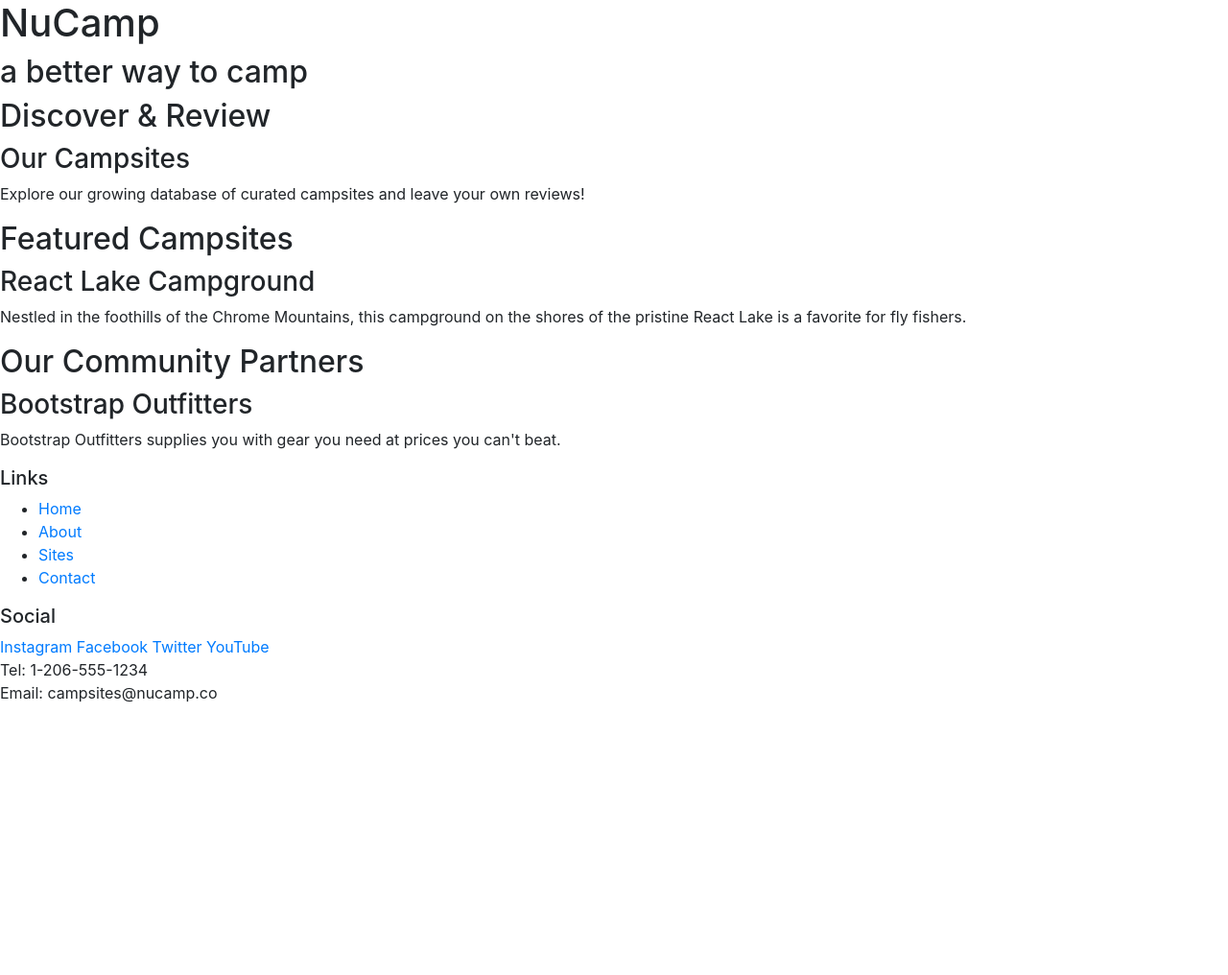
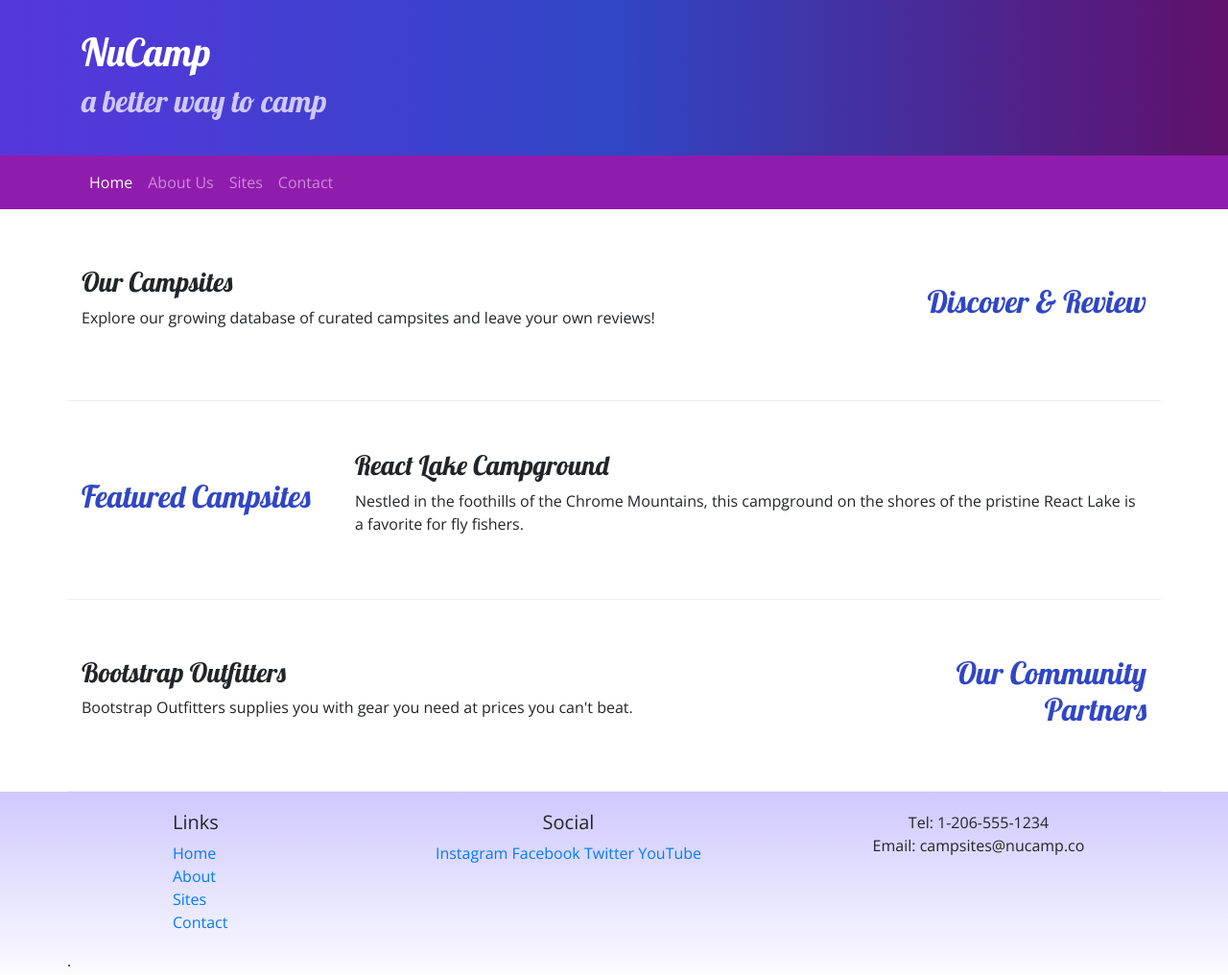
Before and after one commit to Mewdude/git-test, a website: page index.html in a window 1280 px wide. Shown: the whole page at 96% size. Before the commit the page ends 800 px from the top, so only its background shows below. Drawn offline with nearby package versions, Linux system fonts and the light colour scheme.

Commit message:
Navbar and Breadcrumbs

```diff
--- /dev/null
+++ b/css/styles.css
@@ -0,0 +1,36 @@
+body {
+    font-family: "Open Sans", sans-serif;
+}
+h1,h2,h3{
+font-family: "Lobster", cursive;
+}
+
+h2{
+    color:#3046C5 ;
+}
+
+header h2{
+    color: #cec8ff;
+}
+
+footer{
+    background-image: linear-gradient(#cec8ff, white);
+    padding: 20px 0;
+}
+
+.jumbotron{
+    margin: 0;
+    padding: 30px;
+    background-image: linear-gradient(to right, #5637DD,#3046C5, #60106B);
+    color: white;
+}
+
+.row-content{
+    padding: 50px 0;
+    border-bottom: 1px ridge;
+    min-height: 200px;
+}
+
+.navbar{
+    background-color: #901CAD;
+}
--- a/index.html
+++ b/index.html
@@ -2,60 +2,107 @@
 <html lang="en">
 
     <head>
+        <!-- Required meta tags always come first -->
         <meta charset="utf-8" />
-    <meta name="viewport" content="width=device-width, initial-scale=1"/>
-    <!--Bootstrap CSS-->
-    <link rel="stylesheet" href="node_modules/bootstrap/dist/css/bootstrap.min.css"/>
+        <meta name="viewport" content="width=device-width, initial-scale=1" />
+
+        <!-- Bootstrap CSS -->
+        <link rel="stylesheet" href="node_modules/bootstrap/dist/css/bootstrap.min.css" />
+
+        <!-- Additional CSS must be placed after Bootstrap CSS -->
+        <link rel="stylesheet" href="https://fonts.googleapis.com/css?family=Lobster|Open+Sans" />
+        <link rel="stylesheet" href="css/styles.css" />
         <title>NuCamp: A Better Way To Camp</title>
     </head>
 
 <body>
 
-    <header>
-        <div>
+    <header class="jumbotron jumbotron-fluid">
+        <div class="container">
+            <div class="row">
+                <div class="col">
                     <h1>NuCamp</h1>
                     <h2>a better way to camp</h2>
                 </div>
+            </div>
+        </div>
     </header>
 
-    <div>
-        <h2>Discover & Review</h2>
+    <nav class="navbar navbar-expand-sm navbar-dark sticky-top">
+        <div class="container">
+            <button class="navbar-toggler ml-auto"
+                type="button"
+                data-toggle="collapse"
+                data-target="#nucampNavbar">
+                <span class="navbar-toggler-icon"></span>
+            </button>
+            <div class="collapse navbar-collapse" id="nucampNavbar">
+                <ul class="navbar-nav">
+                    <li class="nav-item active"><a class="nav-link" href="#">Home</a></li>
+                    <li class="nav-item"><a class="nav-link" href="aboutus.html">About Us</a></li>
+                    <li class="nav-item"><a class="nav-link" href="#">Sites</a></li>
+                    <li class="nav-item"><a class="nav-link" href="#">Contact</a></li>
+                </ul>
+            </div>
+        </div>
+    </nav>
+
+<div class="container">
+    <div class="row row-content align-items-center">
+        <div class="col-sm-4 order-sm-last col-md-3">
+            <h2 class="text-sm-right">Discover & Review</h2>
+        </div>
+        <div class="col">
             <h3>Our Campsites</h3>
-        <p>Explore our growing database of curated campsites and leave your own reviews!</p>
+                <p class=" d-none d-sm-block">Explore our growing database of curated campsites and leave your own reviews!</p>
+        </div>
     </div>
 
-    <div>
+    <div class="row row-content align-items-center">
+        <div class="col-sm-4 col-md-3">
             <h2>Featured Campsites</h2>
+        </div>
+        <div class="col">
             <h3>React Lake Campground</h3>
-        <p>Nestled in the foothills of the Chrome Mountains, this campground on the shores of the pristine React Lake is a favorite for fly fishers.</p>
+                <p class=" d-none d-sm-block">Nestled in the foothills of the Chrome Mountains, this campground on the shores of the pristine React Lake is a favorite for fly fishers.</p>
+        </div>
     </div>
 
-    <div>
-        <h2>Our Community Partners</h2>
+    <div class="row row-content align-items-center">
+        <div class="col-sm-4 order-sm-last col-md-3">
+            <h2 class="text-sm-right">Our Community Partners</h2>
+        </div>
+        <div class="col">
             <h3>Bootstrap Outfitters</h3>
-        <p>Bootstrap Outfitters supplies you with gear you need at prices you can't beat.</p>
+                <p class=" d-none d-sm-block">Bootstrap Outfitters supplies you with gear you need at prices you can't beat.</p>
+        </div>
+    </div>
 </div>
 
     <footer>
-        <div>
+        <div class="container">
+            <div class="row">
+                <div class="col-4 col-sm-2 offset-1">
                     <h5>Links</h5>
-            <ul>
+                    <ul class="list-unstyled">
                         <li><a href="#">Home</a></li>
-                <li><a href="#">About</a></li>
+                        <li><a href="aboutus.html">About</a></li>
                         <li><a href="#">Sites</a></li>
                         <li><a href="#">Contact</a></li>
                     </ul>
                 </div>
-        <div>
+                <div class="col-6 col-sm-5 text-center">
                     <h5>Social</h5>
                     <a href="http://instagram.com/">Instagram</a>
                     <a href="http://facebook.com/">Facebook</a>
                     <a href="http://twitter.com/">Twitter</a>
                     <a href="http://youtube.com/">YouTube</a>
                 </div>
-        <div>
+                <div class="col-sm-4 text-center">
                     Tel: 1-206-555-1234<br />
                     Email: campsites@nucamp.co
+                </div>.
+            </div>
         </div>
     </footer>
 
```
Also changed, not shown: aboutus.html (added, +113 -0 lines), aboutus-xl.png (added), aboutus-xs.png (added). Lines whose indentation alone changed are shown as unchanged.
